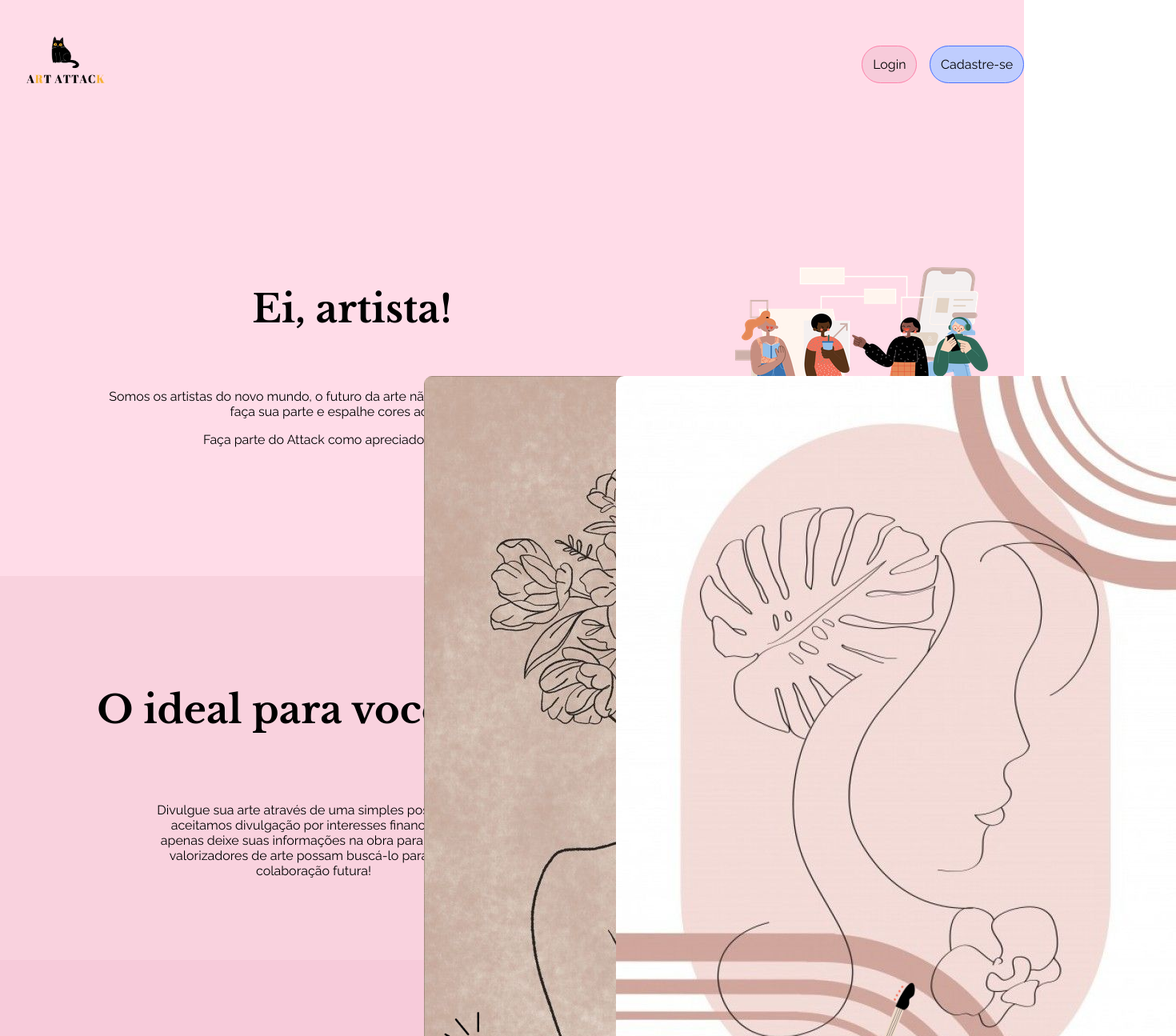
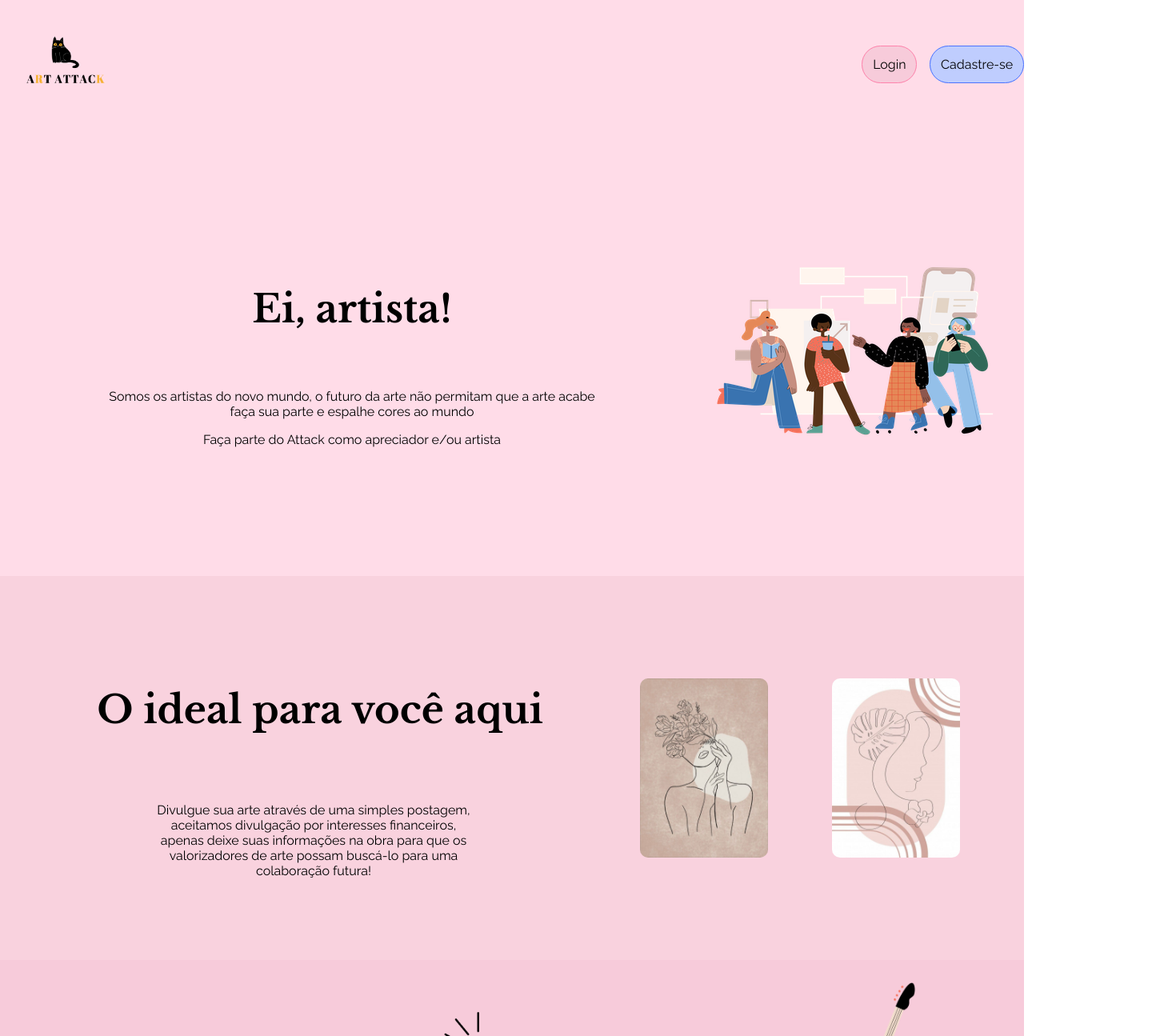
Before and after one commit to lehnerdola/ArtAttack, a React (Create React App) app in the folder site/: page /landing-page in a window 1280 px wide. Shown: the top 1295 px of the page at 80% size, 1470 px wide, since content can reach past the window. Built offline with nearby package versions, Linux system fonts and the light colour scheme; a web font is replaced by a local one.

Commit message:
arrumando bug  img

```diff
--- a/site/src/pages/landing-page/index.js
+++ b/site/src/pages/landing-page/index.js
@@ -168,7 +168,7 @@ export default function LP() {
                         <p className="txt-9"> Art Attack Vem pro ataque!
                         </p>
 
-                        <div className="img2">
+                        <div>
                         <img src="../images/Logotipo.png" className="img2" />
                     </div>
                     </div>
--- a/site/src/pages/landing-page/index.scss
+++ b/site/src/pages/landing-page/index.scss
@@ -321,8 +321,12 @@
 
 
   .img222{
-    width: 1992em;
+    width: 10em;
     border-radius: 10px;
+  }
+
+  .img2{
+    width: 19em;
   }
 
   .img3{
```
